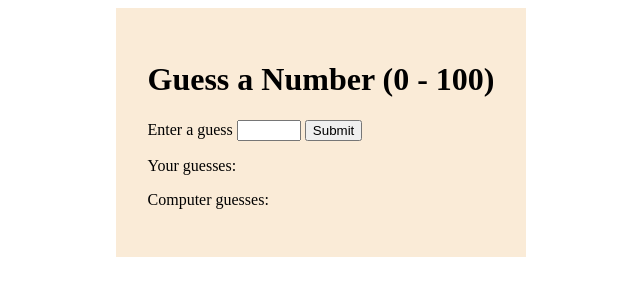
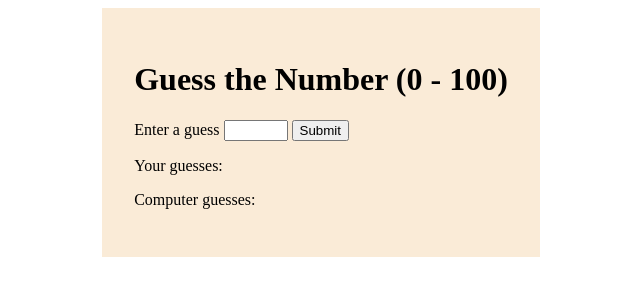
Before and after one commit to alexzar33/guess_a_number, a plain HTML site: page index.html in a window 1280 px wide. Shown: the whole page, without its empty margins (319-959 px from the left). Drawn offline with Linux system fonts and the light colour scheme.

Commit message:
Update index.html

```diff
--- a/index.html
+++ b/index.html
@@ -12,7 +12,7 @@
 
 <body>
     <div class="main-content" id="main-content">
-        <h1 class="main-content__title">Guess a Number (0 - 100)</h1>
+        <h1 class="main-content__title">Guess the Number (0 - 100)</h1>
         <form action="" method="post" class="form" id="form">
             <label for="input" class="form__label">Enter a guess</label>
             <input type="number" name="" id="input" class="form__input" min="0" max="100">
```
